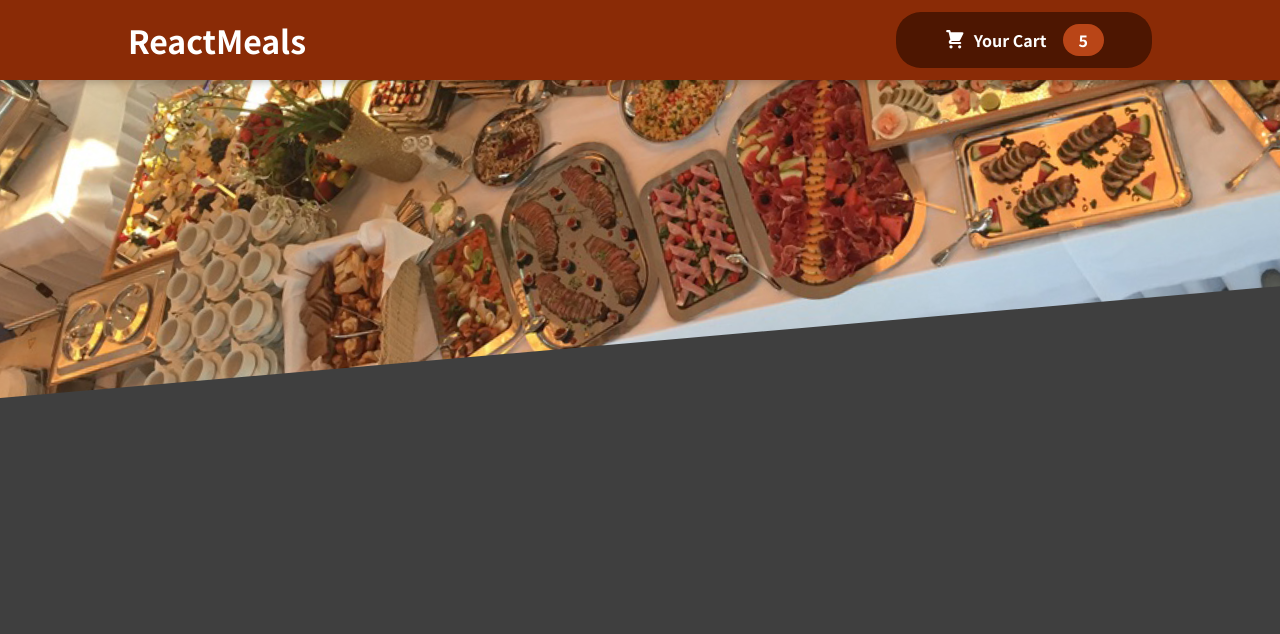
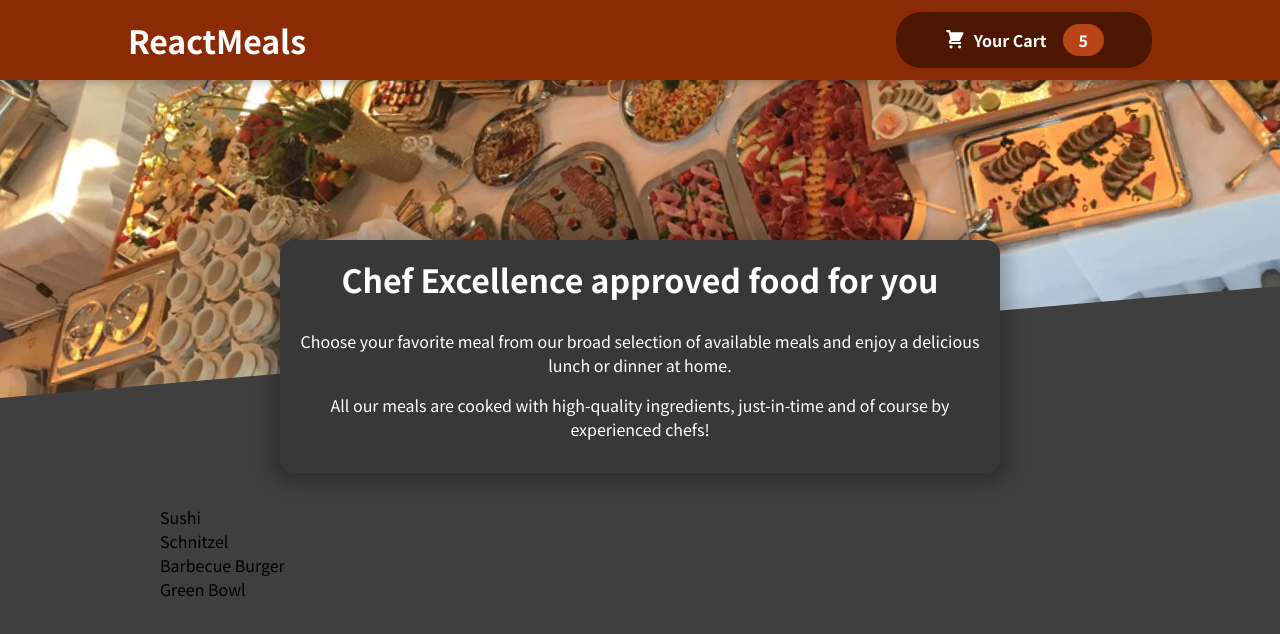
Before and after one commit to Ukabix/food-order-app, a React (Create React App) app: page / in a window 1280 px wide. Shown: the top 634 px of the page. Built offline with nearby package versions, Linux system fonts and the light colour scheme.

Commit message:
add Meals component

```diff
--- a/src/App.js
+++ b/src/App.js
@@ -1,12 +1,16 @@
 import { Fragment } from 'react';
 
 import Header from './components/Layout/Header';
+import Meals from './components/Meals/Meals';
 
 
 function App() {
   return (
     <Fragment>
       <Header />
+      <main>
+        <Meals />
+      </main>
     </Fragment>
   );
 }
--- a/src/components/Layout/Header.js
+++ b/src/components/Layout/Header.js
@@ -13,7 +13,7 @@
       <div className={classes['main-image']}>
         <img
           src={mealsImage}
-          alt='Stock food image'
+          alt='Stock food'
         />
       </div>
     </Fragment>
--- /dev/null
+++ b/src/components/Meals/AvailableMeals.js
@@ -0,0 +1,41 @@
+import React from 'react';
+
+import classes from './AvailableMeals.module.css';
+
+const DUMMY_MEALS = [
+  {
+    id: 'm1',
+    name: 'Sushi',
+    description: 'Finest fish and veggies',
+    price: 22.99,
+  },
+  {
+    id: 'm2',
+    name: 'Schnitzel',
+    description: 'A german specialty!',
+    price: 16.5,
+  },
+  {
+    id: 'm3',
+    name: 'Barbecue Burger',
+    description: 'American, raw, meaty',
+    price: 12.99,
+  },
+  {
+    id: 'm4',
+    name: 'Green Bowl',
+    description: 'Healthy...and green...',
+    price: 18.99,
+  },
+];
+
+const AvailableMeals = () => {
+  const mealsList = DUMMY_MEALS.map(meal => <li>{meal.name}</li>);
+  return <section className={classes.meals}>
+    <ul>
+      {mealsList}
+    </ul>
+  </section>;
+};
+
+export default AvailableMeals;
--- /dev/null
+++ b/src/components/Meals/AvailableMeals.module.css
@@ -0,0 +1,24 @@
+.meals {
+  max-width: 60rem;
+  width: 90%;
+  margin: 2rem auto;
+  animation: meals-appear 1s ease-out forwards;
+}
+
+.meals ul {
+  list-style: none;
+  margin: 0;
+  padding: 0;
+}
+
+@keyframes meals-appear {
+  from {
+    opacity: 0;
+    transform: translateY(3rem);
+  }
+
+  to {
+    opacity: 1;
+    transform: translateY(0);
+  }
+}
--- /dev/null
+++ b/src/components/Meals/Meals.js
@@ -0,0 +1,14 @@
+import { Fragment } from 'react/cjs/react.production.min';
+
+import MealsSummary from './MealsSummary';
+import AvailableMeals from './AvailableMeals';
+
+
+const Meals = () => {
+  return <Fragment>
+    <MealsSummary />
+    <AvailableMeals />
+  </Fragment>
+}
+
+export default Meals;
--- /dev/null
+++ b/src/components/Meals/MealsSummary.js
@@ -0,0 +1,25 @@
+import React from 'react';
+
+import classes from './MealsSummary.module.css';
+
+const MealsSummary = () => {
+  return (
+    <section className={classes.summary}>
+      <h2>
+        Chef Excellence approved food for you
+      </h2>
+      <p>
+        Choose your favorite meal from our broad
+        selection of available meals and enjoy a
+        delicious lunch or dinner at home.
+      </p>
+      <p>
+        All our meals are cooked with high-quality
+        ingredients, just-in-time and of course by
+        experienced chefs!
+      </p>
+    </section>
+  );
+};
+
+export default MealsSummary;
--- /dev/null
+++ b/src/components/Meals/MealsSummary.module.css
@@ -0,0 +1,18 @@
+.summary {
+  text-align: center;
+  max-width: 45rem;
+  width: 90%;
+  margin: auto;
+  margin-top: -10rem;
+  position: relative;
+  background-color: #383838;
+  color: white;
+  border-radius: 14px;
+  padding: 1rem;
+  box-shadow: 0 1px 18px 10px rgba(0, 0, 0, 0.25);
+}
+
+.summary h2 {
+  font-size: 2rem;
+  margin-top: 0;
+}
```
Also changed, not shown: 1 other file (tests, documents, lock files or other folders).
